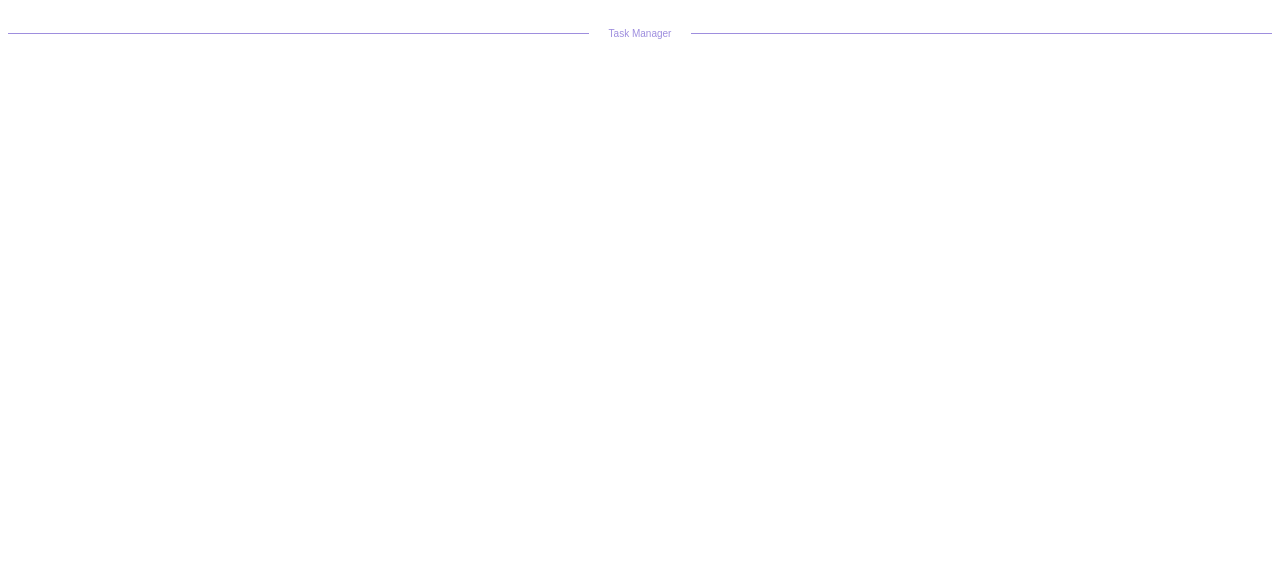
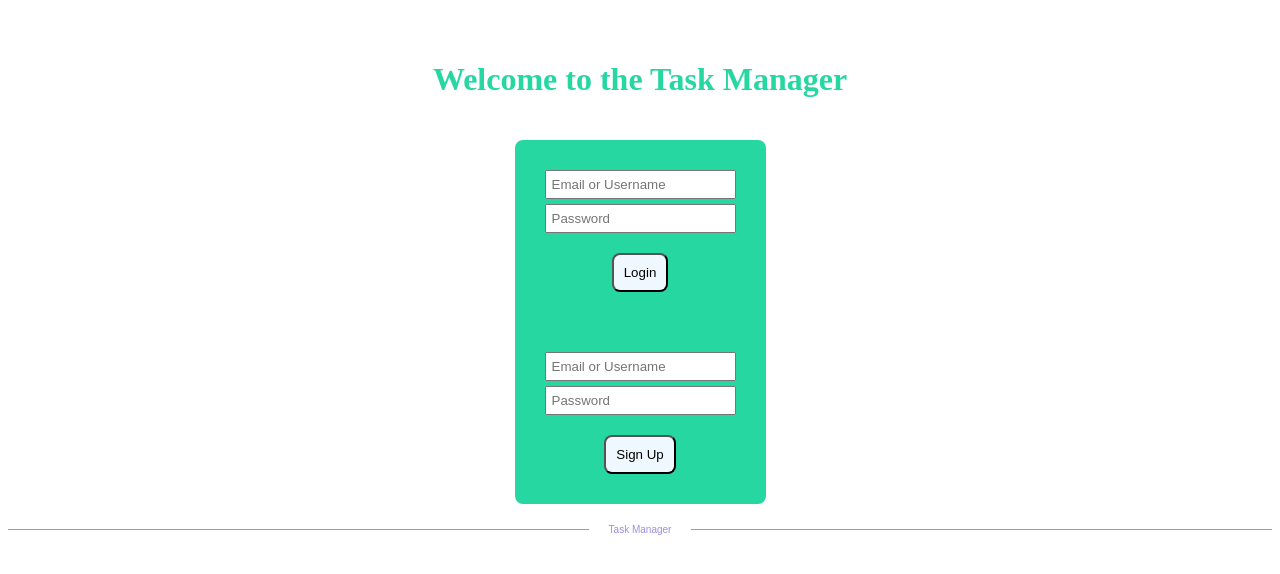
Before and after one commit to emmalynfoster/task-manager, an Angular app in the folder task-manager/: page /login in a window 1280 px wide. Before the commit this address led to /. Shown: the top 574 px of the page. Built offline with nearby package versions, Linux system fonts and the light colour scheme.

Commit message:
7 wip maliahgp login page (#25)
* login page added. Routes need to be changed

* chnaged login path

* added login to app-routing

```diff
--- a/task-manager/src/app/app-routing.module.ts
+++ b/task-manager/src/app/app-routing.module.ts
@@ -3,11 +3,13 @@ import { RouterModule, Routes } from '@angular/router';
 import { EditTaskComponent } from './edit-task/edit-task.component';
 import { HomePageComponent } from './home-page/home-page.component';
 import { RemindersWidget } from './reminders/reminders.widget';
+import { LoginPageComponent } from './login-page/login-page.component';
 
 export const routes: Routes = [
   HomePageComponent.Route,
   EditTaskComponent.Route,
-  RemindersWidget.Route
+  RemindersWidget.Route,
+  LoginPageComponent.Route
 ];
 
 @NgModule({
--- /dev/null
+++ b/task-manager/src/app/login-page/login-page.component.css
@@ -0,0 +1,64 @@
+.header {
+    display: flex;
+    justify-content: center;
+    align-items: center;
+    color: #27d7a1;
+    margin-top: 40px;
+}
+
+.form-container {
+    display: flex;
+    justify-content: center;
+    align-items: center;
+    width: 100%;
+    height: 100%;
+    flex-direction: column;
+    margin-top: 20px;
+}
+
+
+form {
+    display: flex;
+    flex-direction: column;
+    justify-content: center;
+    align-items: center;
+    background-color: #27d7a1;
+    padding: 30px;
+}
+
+#login-form {
+    border-top-left-radius: 8px;
+    border-top-right-radius: 8px;
+}
+
+#signup-form {
+    border-bottom-left-radius: 8px;
+    border-bottom-right-radius: 8px;
+}
+
+input {
+    padding: 5px;
+}
+
+input[type="text"] {
+    margin-bottom: 5px;
+}
+
+input[type="password"] {
+    margin-bottom: 5px;
+}
+
+form ~ input:hover {
+    background-color: lightgrey;
+}
+
+button {
+    margin-top: 15px;
+    padding: 10px;
+    background-color: aliceblue;
+    border-radius: 8px;
+}
+
+button:hover {
+    background-color: lightslategray;
+}
--- /dev/null
+++ b/task-manager/src/app/login-page/login-page.component.html
@@ -0,0 +1,15 @@
+<div class="header">
+    <h1><b>Welcome to the Task Manager</b></h1>
+</div>
+<div class="form-container">
+    <form id="login-form" class="form">
+        <input type="text" id="username" placeholder="Email or Username" required>
+        <input type="password" id="password" placeholder="Password" required>
+        <button (click)="navigateToMyTasks()" type="submit">Login</button>
+    </form>
+    <form id="signup-form" class="form">
+        <input type="text" id="new-username" placeholder="Email or Username" required>
+        <input type="password" id="new-password" placeholder="Password" required>
+        <button (click)="navigateToMyTasks()" type="submit">Sign Up</button>
+    </form>
+</div>
--- /dev/null
+++ b/task-manager/src/app/login-page/login-page.component.ts
@@ -0,0 +1,19 @@
+import { Component } from '@angular/core';
+import { Route, Router } from '@angular/router';
+
+@Component({
+  selector: 'app-login-page',
+  standalone: true,
+  imports: [],
+  templateUrl: './login-page.component.html',
+  styleUrl: './login-page.component.css'
+})
+export class LoginPageComponent {
+  public static Route: Route = {path: 'login', component: LoginPageComponent};
+
+  constructor(private router: Router) { }
+
+  navigateToMyTasks(): void {
+    this.router.navigate(['']);
+  }
+}
```
Also changed, not shown: 1 other file (tests, documents, lock files or other folders).
